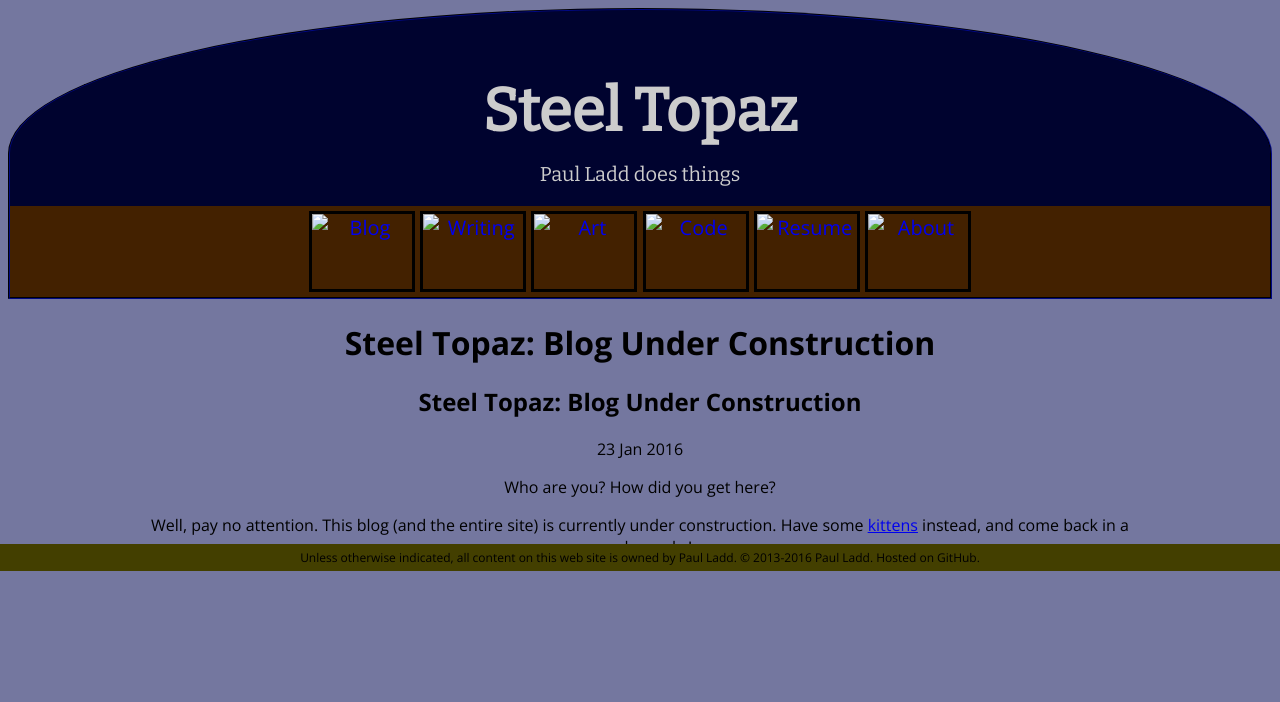
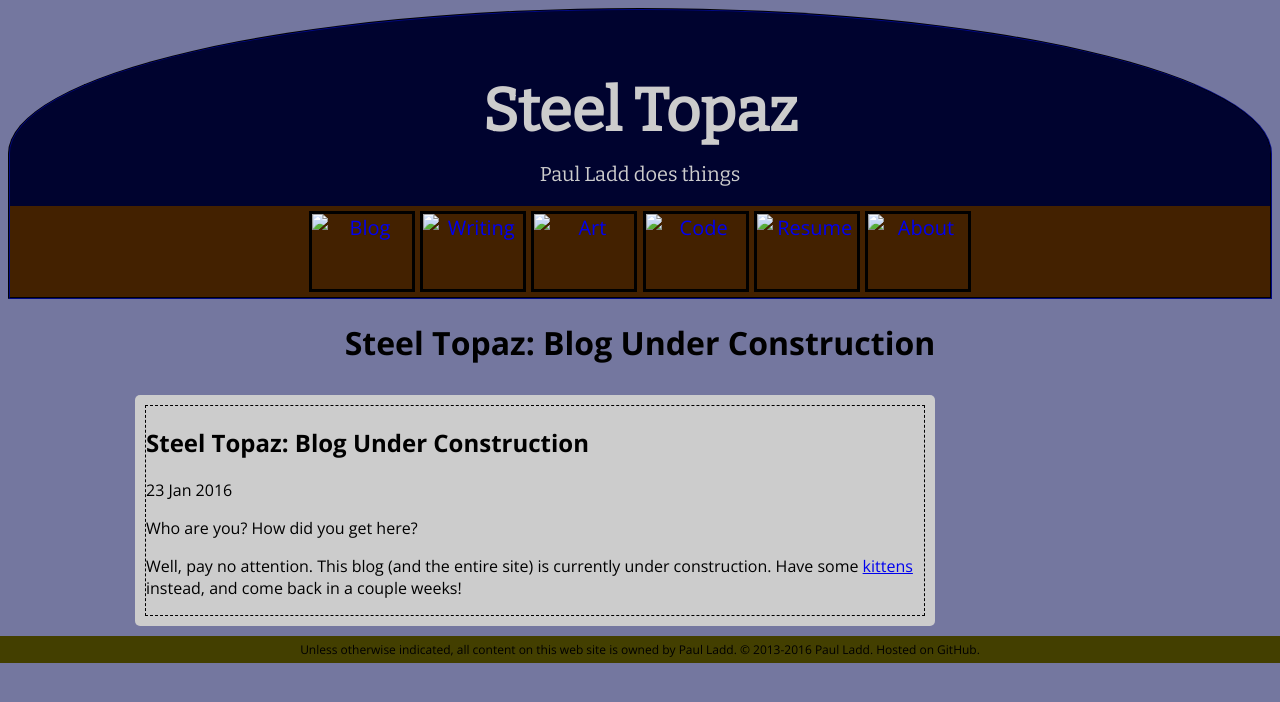
Before and after one commit to itspladd/personal-website-old, a Jekyll site: the page built from _posts/2016-01-23-blog-construction.md, in a window 1280 px wide. Shown: the top 702 px of the page. Built offline with Jekyll 4.4.1, drawn with Linux system fonts in a browser that asks for light colours.

Commit message:
Correction to post layout
Added section and article tags

```diff
--- a/_layouts/post.html
+++ b/_layouts/post.html
@@ -4,7 +4,11 @@ layout: default
 
 <h1>{{ page.title }}</h1>
 <div id="content">
-    <h2>{{ page.title }}</h2>
-    <p>{{ page.date | date_to_string }}</p>
-    {{content}}
+    <section>
+        <article>
+            <h2>{{ page.title }}</h2>
+            <p>{{ page.date | date_to_string }}</p>
+            {{content}}
+        </article>
+    </section>
 </div>
```
